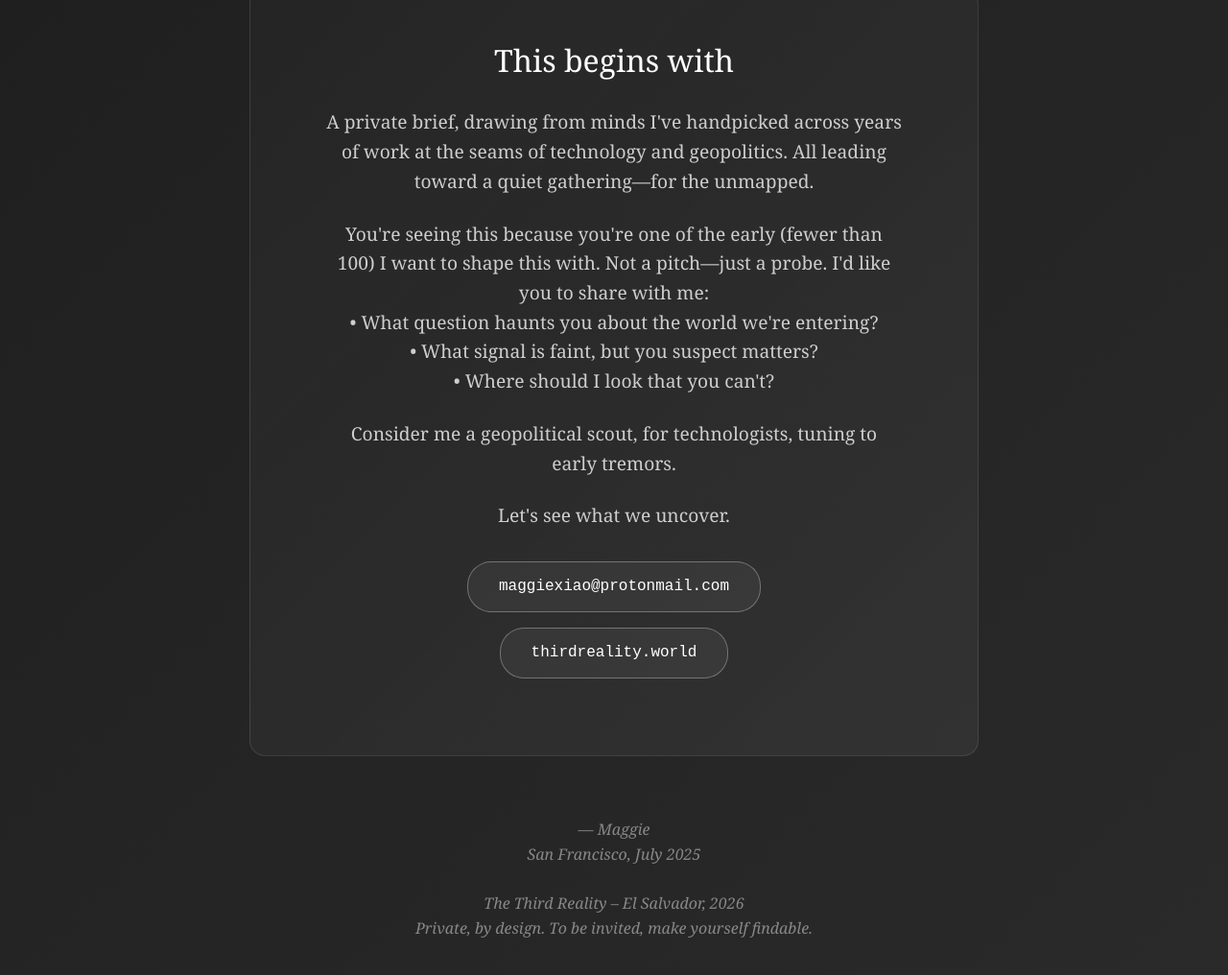
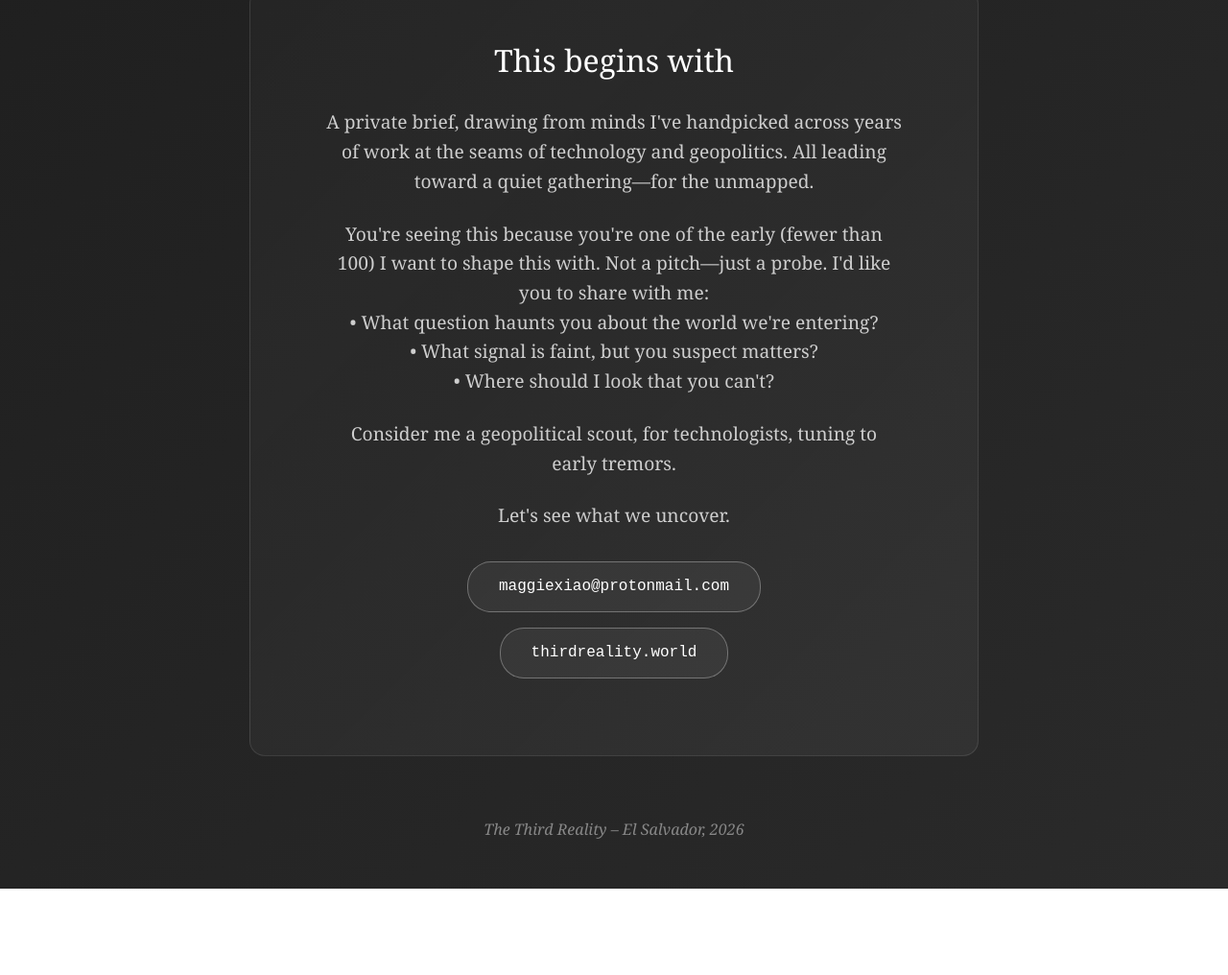
Before and after one commit to maggiexiaoInvest/thirdreality, a plain HTML site: page index.html in a window 1280 px wide. Shown: the part 4631-5647 px from the top of the page at 96% size. After the commit the page ends 5557 px from the top, so only its background shows below. Drawn offline with Linux system fonts and the light colour scheme.

Commit message:
Update index.html

```diff
--- a/index.html
+++ b/index.html
@@ -412,11 +412,9 @@
         </section>
 
         <section class="signature">
-            <p>— Maggie<br>
-            San Francisco, July 2025</p>
-            <br>
+
             <p>The Third Reality – El Salvador, 2026<br>
-            Private, by design. To be invited, make yourself findable.</p>
+
         </section>
     </div>
 </body>
```
